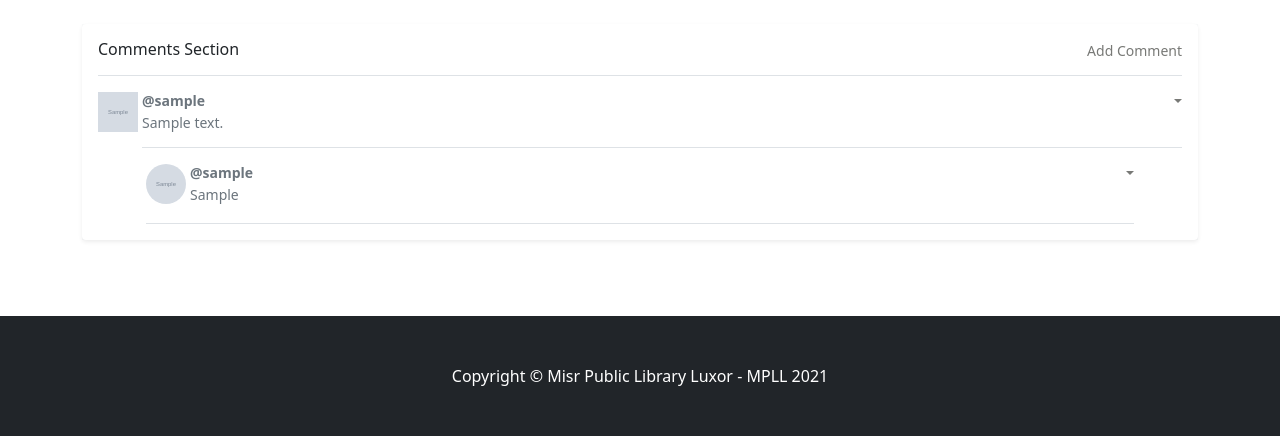
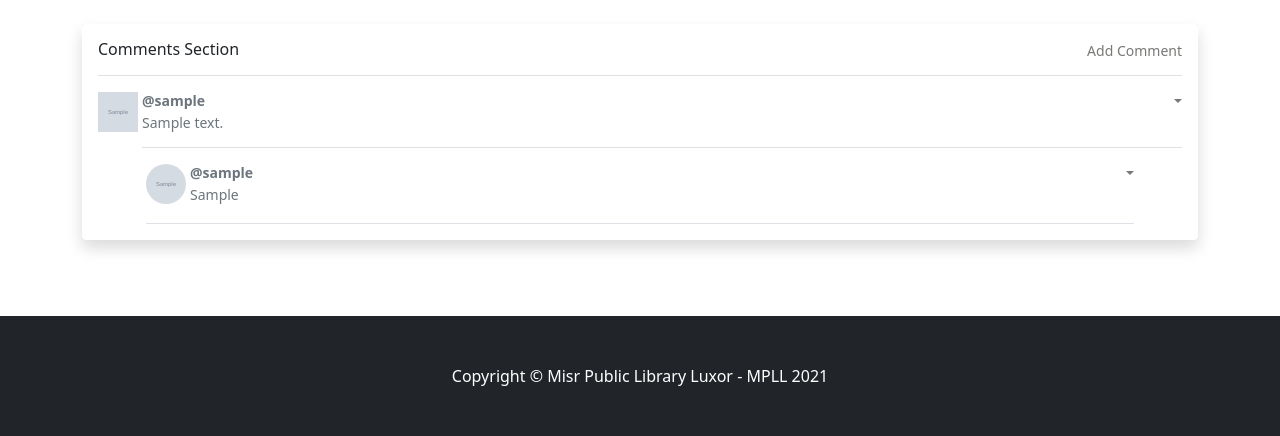
Before and after one commit to ZiadMansourM/MPLL, a Django app: page /blog/1/ in a window 1280 px wide. Shown: the part 704-1140 px from the top of the page. Run offline with Django 3.2, Linux system fonts and the light colour scheme; tables that the repository leaves empty hold one stand-in row (values such as "Sample post"); grey boxes marked "Sample" are stand-in pictures; parts of the project's set-up code (start-up, migrations or seed data) failed here and were passed over; some libraries are stand-ins or nearby versions.

Commit message:
increased shadow effect

```diff
--- a/blog/templates/blog/components/comments_section.html
+++ b/blog/templates/blog/components/comments_section.html
@@ -5,8 +5,8 @@
 -->
 <section class="bg-light">
     <!-- Suggested Comment Section -->
-    <div class="my-3 p-3 bg-body rounded shadow-sm">
-        <!-- button commentModal -->
+    <div class="my-3 p-3 bg-body rounded shadow">
+        <!-- button Add comment -->
         <div class="d-flex justify-content-between border-bottom pb-2 ">
             <h6>Comments Section</h6>
             <small><a class="a-cat" data-bs-toggle="modal" data-bs-target="#commentModal" href="#">Add Comment</a></small>
@@ -45,6 +45,7 @@
                     <div class="pb-3 mb-0 small lh-sm border-bottom w-100">
                         <div class="d-flex mb-1 justify-content-between">
                             <strong class="text-gray-dark">@{{ comment.owner }}</strong>
+                            <!-- Comments options Button -->
                             <div class="btn-group">
                                 <a class="a-cat dropdown-toggle" data-bs-toggle="dropdown" aria-expanded="false"></a>
                                 <ul class="dropdown-menu">
@@ -94,6 +95,7 @@
                             <div class="pb-3 mb-0 small lh-sm w-100">
                                 <div class="d-flex mb-1 justify-content-between">
                                     <strong class="text-gray-dark">@{{ comment.owner }}</strong>
+                                    <!-- replies options Button -->
                                     <div class="btn-group">
                                         <a class="a-cat dropdown-toggle" data-bs-toggle="dropdown" aria-expanded="false"></a>
                                         <ul class="dropdown-menu">
```
